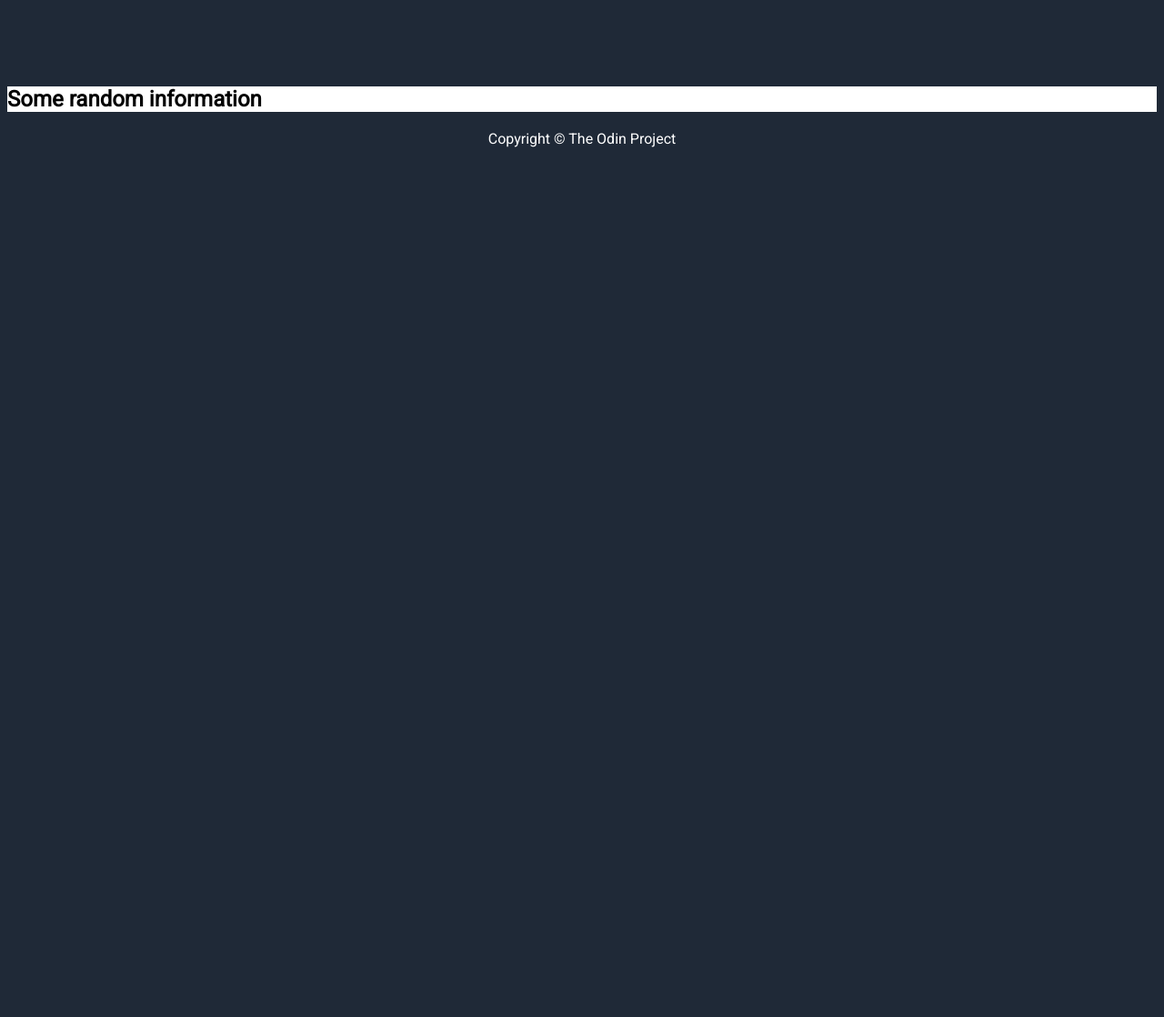
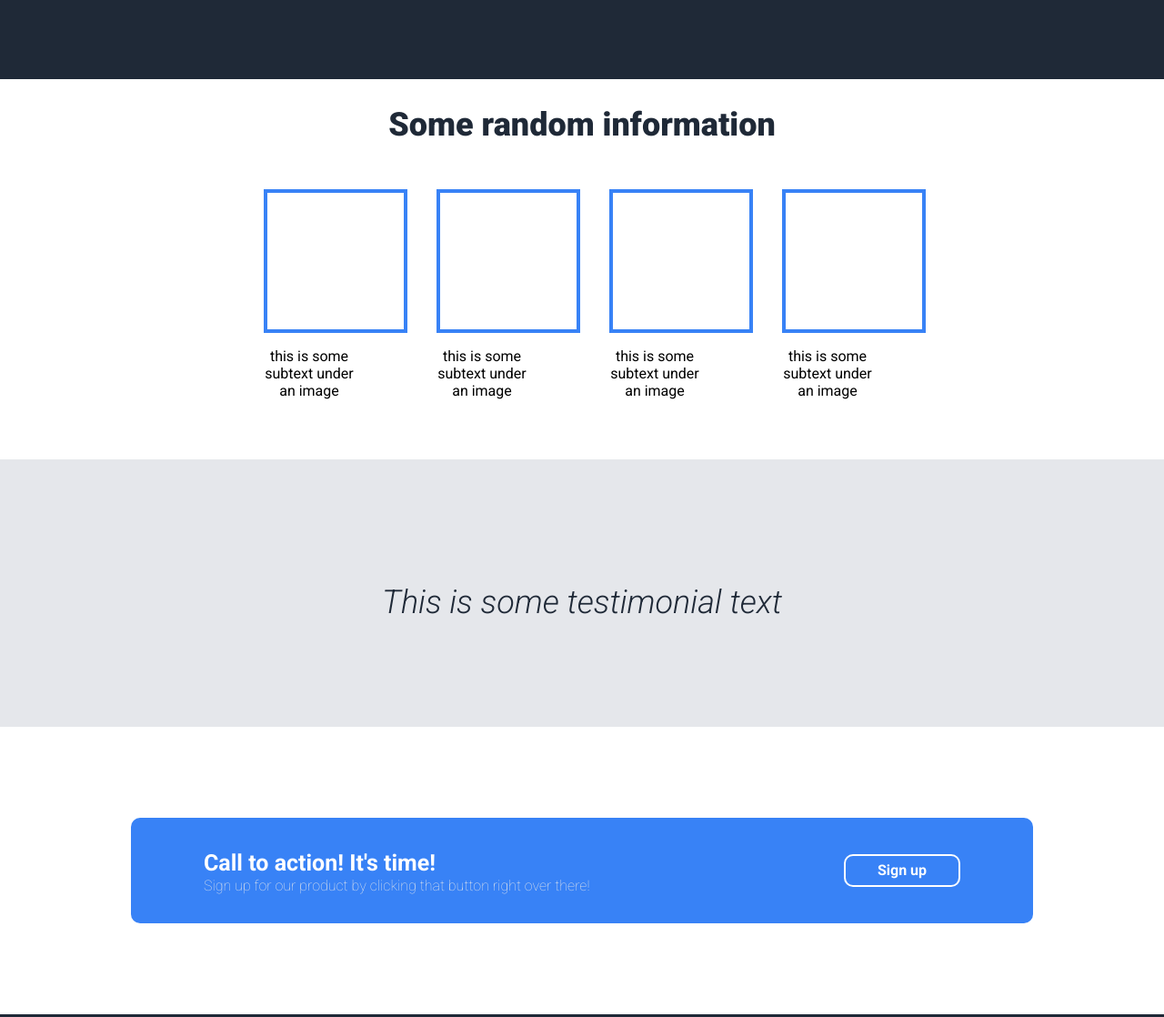
Before and after one commit to CholeM/odin-landing-page, a plain HTML site: page index.html in a window 1280 px wide. Shown: the part 500-1618 px from the top of the page at 91% size. Before the commit the page ends 800 px from the top, so only its background shows below. Drawn offline with Linux system fonts and the light colour scheme.

Commit message:
version 2.0

```diff
--- a/index.html
+++ b/index.html
@@ -6,7 +6,7 @@
     <link rel="stylesheet" href="style.css">
     <link rel="preconnect" href="https://fonts.googleapis.com">
     <link rel="preconnect" href="https://fonts.gstatic.com" crossorigin>
-    <link href="https://fonts.googleapis.com/css2?family=Roboto:ital,wght@0,400;1,300&display=swap" rel="stylesheet">
+    <link href="https://fonts.googleapis.com/css2?family=Roboto:ital,wght@0,100;0,300;0,400;0,500;0,700;0,900;1,100;1,300;1,400;1,500;1,700;1,900&display=swap" rel="stylesheet">
   </head>
   <body>
     <header>
@@ -27,14 +27,44 @@
             This website has some subtext that goes here under the main
             title. It's a smaller font and the color is lower contrast
           </p>
-          <button>Sign up</button>
+          <button class="top">Sign up</button>
         </div>
         <div class="hero-image">
           <img src="images/wedding-1.jpg" alt="wedding on beach by wedding planner" class="hero-img">
         </div>
       </div>
       <div class="info">
-        <h2>Some random information</h2>
+        <h2 class="text-center">Some random information</h2>
+        <div class="info-row">
+          <div class="info-col">
+            <div class="cube"></div>
+            <p class="text-center">this is some subtext under an image</p>
+          </div>
+          <div class="info-col">
+            <div class="cube"></div>
+            <p class="text-center">this is some subtext under an image</p>
+          </div>
+          <div class="info-col">
+            <div class="cube"></div>
+            <p class="text-center">this is some subtext under an image</p>
+          </div>
+          <div class="info-col">
+            <div class="cube"></div>
+            <p class="text-center">this is some subtext under an image</p>
+          </div>
+        </div>
+      </div>
+      <div class="testimonial text-center">
+        <p>This is some testimonial text</p>
+      </div>
+      <div class="calltoaction">
+        <div class="card">
+          <div class="card-info">
+            <h3>Call to action! It's time!</h3>
+            <p>Sign up for our product by clicking that button right over there!</p>
+          </div>
+          <button class="bottom">Sign up</button>
+        </div>
       </div>
 
     </main>
--- a/style.css
+++ b/style.css
@@ -1,15 +1,20 @@
 * {
   font-family: 'Roboto', sans-serif;
 }
-
 body {
-  background-color: #1F2937;
+  margin: 0;
+  padding: 0;
 }
 h1 {
   font-size: 48px;
   font-weight: 800;
   color: #F9FAF8;
+}
 
+h2 {
+  color: #1F2937;
+  font-weight: 900;
+  font-size: 36px;
 }
 
 .text-white {
@@ -24,6 +29,7 @@ h1 {
   display: flex;
   align-items: center;
   width: 100%;
+  background-color: #1F2937;
 
 }
 
@@ -52,7 +58,7 @@ h1 {
   padding: 0 16px;
 }
 
-button {
+button.top {
   background-color: #3882F6;
   color: #FFF;
   border: none;
@@ -60,6 +66,22 @@ button {
   border-radius: 10px;
   font-size: 16px;
   font-weight: 600;
+}
+button.bottom {
+  background-color: #3882F6;
+  border-color: #FFF;
+  border-width: 2px;
+  border-style: solid;
+  border-radius:  10px;
+  padding-top: 0px;
+  height: 36px;
+  width: 128px;
+  display: inline-block;
+  color: #FFF;
+  font-size: 16px;
+  font-weight: 600;
+  margin-top:15px;
+  margin-left: auto;
 }
 
 .text-secondary {
@@ -71,7 +93,8 @@ button {
   display: flex;
   align-items: center;
   width: 100%;
-  margin: 100px 0;
+  padding: 100px 0;
+  background-color: #1F2937;
 }
 .hero-text {
   margin-left: 200px;
@@ -92,3 +115,76 @@ button {
   background-color: #FFF;
   width:100%;
 }
+
+.info-row {
+  display: flex;
+  flex-direction: row;
+  justify-content: center;
+  padding: 20px 0 50px 0;
+}
+
+.info-col {
+  width: 100px;
+  padding: 0 60px 0 30px;
+}
+
+.cube {
+  border-style:solid;
+  border-width: 4px;
+  border-color: #3882F6;
+  width: 150px;
+  height: 150px;
+}
+
+.testimonial {
+  background-color: #E5E7EB;
+  width:100%;
+  display: flex;
+  justify-content: center;
+}
+.testimonial p {
+  font-size: 36px;
+  font-weight: 300;
+  font-style: italic;
+  padding: 100px 0 80px ;
+  color: #1F2937;
+}
+
+.calltoaction {
+  width:100%;
+  display: flex;
+  padding: 100px 0 100px 0;
+  justify-content: center;
+}
+
+.card {
+  background-color: #3882F6;
+  display: flex;
+  padding: 25px 80px;
+  width: 65%;
+  border-style:none;
+  border-radius:10px;
+}
+
+.card-info {
+
+}
+
+.card-info h3 {
+  font-size: 25px;
+  line-height: 0px;
+  padding-bottom: 0px;
+  color: #FFF;
+}
+.card-info p {
+  line-height: 0px;
+  padding-bottom: 0px;
+  color: #E5E7EB;
+  font-weight: 200;
+}
+
+footer {
+  background-color: #1F2937;
+  width: 100%;
+  padding: 25px 0;
+}
```
